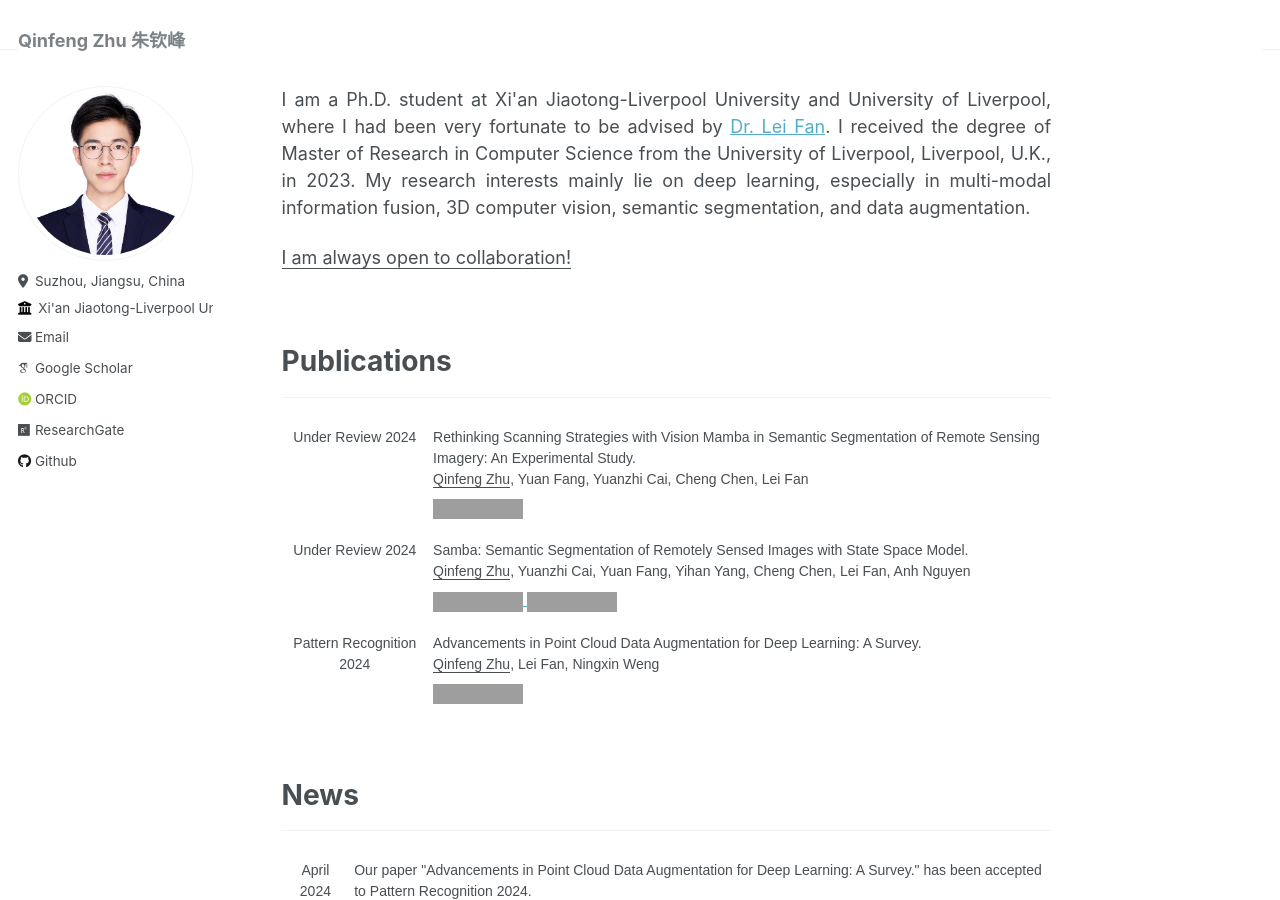
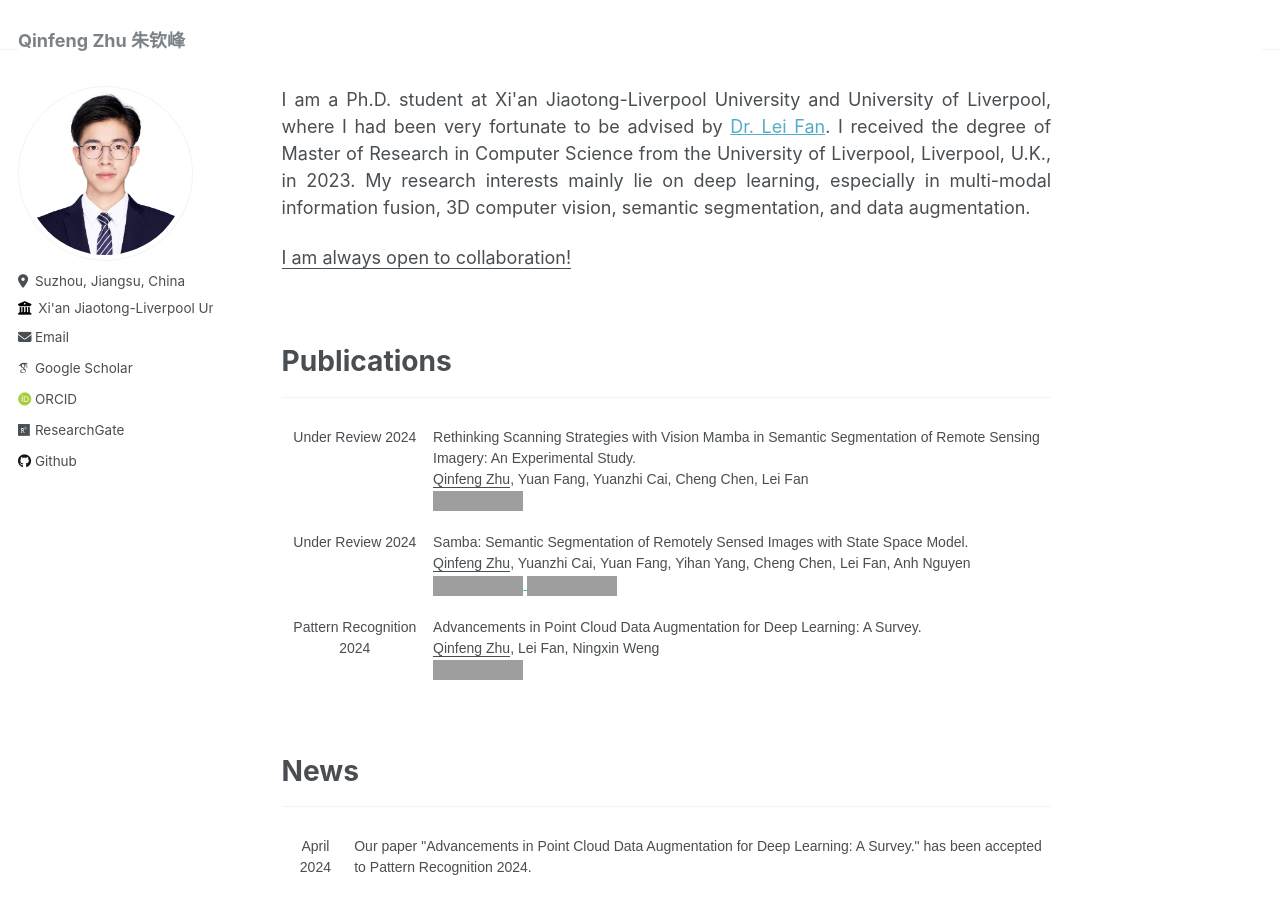
Before and after one commit to zhuqinfeng1999/zhuqinfeng1999.github.io, a Jekyll site: the page built from _pages/about.md, in a window 1280 px wide and 900 px high. Built offline with Jekyll 4.4.1, drawn with Linux system fonts in a browser that asks for light colours; some web fonts are replaced; grey boxes are pictures that could not be loaded.

Commit message:
Update about.md

```diff
--- a/_pages/about.md
+++ b/_pages/about.md
@@ -29,11 +29,11 @@ My research interests mainly lie on deep learning, especially in multi-modal inf
 
 <table class="tg">
 
-  <thread>
+  <thead>
     <tr>
       <th class="tg-wk8r">Under Review 2024</th>
       <th class="tg-oe15">Rethinking Scanning Strategies with Vision Mamba in Semantic Segmentation of Remote Sensing Imagery: An Experimental Study. <br><u>Qinfeng Zhu</u>, Yuan Fang, Yuanzhi Cai, Cheng Chen, Lei Fan
-        <span style="display: block; margin-bottom: -13px;"></span> <br>
+        <br>
         <a href="https://arxiv.org/abs/2405.08493">
           <img src="https://img.shields.io/badge/PDF-80000f" alt="PDF" style="width: auto; height: 20px;"/>
         </a>
@@ -42,7 +42,7 @@ My research interests mainly lie on deep learning, especially in multi-modal inf
     <tr>
       <th class="tg-wk8r">Under Review 2024</th>
       <th class="tg-oe15">Samba: Semantic Segmentation of Remotely Sensed Images with State Space Model. <br><u>Qinfeng Zhu</u>, Yuanzhi Cai, Yuan Fang, Yihan Yang, Cheng Chen, Lei Fan, Anh Nguyen
-        <span style="display: block; margin-bottom: -13px;"></span> <br>
+        <br>
         <a href="https://arxiv.org/abs/2404.01705">
           <img src="https://img.shields.io/badge/PDF-80000f" alt="PDF" style="width: auto; height: 20px;"/>
         </a>
@@ -51,12 +51,12 @@ My research interests mainly lie on deep learning, especially in multi-modal inf
         </a>
       </th>
     </tr>
-  </thread>
+  </thead>
   <tbody>
     <tr>
       <th class="tg-wk8r">Pattern Recognition 2024</th>
       <th class="tg-oe15">Advancements in Point Cloud Data Augmentation for Deep Learning: A Survey. <br><u>Qinfeng Zhu</u>, Lei Fan, Ningxin Weng
-        <span style="display: block; margin-bottom: -13px;"></span> <br>
+        <br>
         <a href="https://arxiv.org/abs/2308.12113">
           <img src="https://img.shields.io/badge/PDF-80000f" alt="PDF" style="width: auto; height: 20px;"/>
         </a>
```
